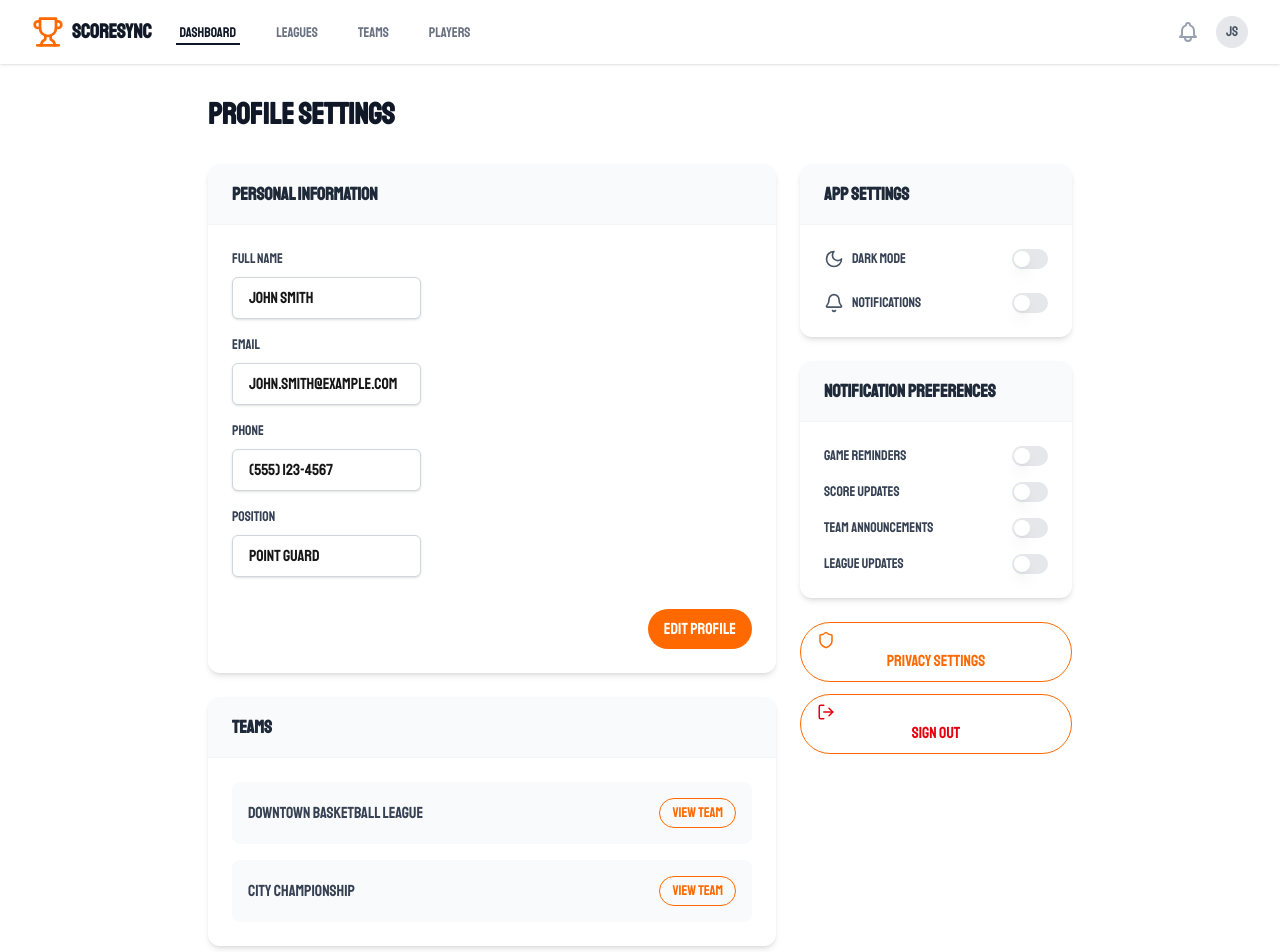
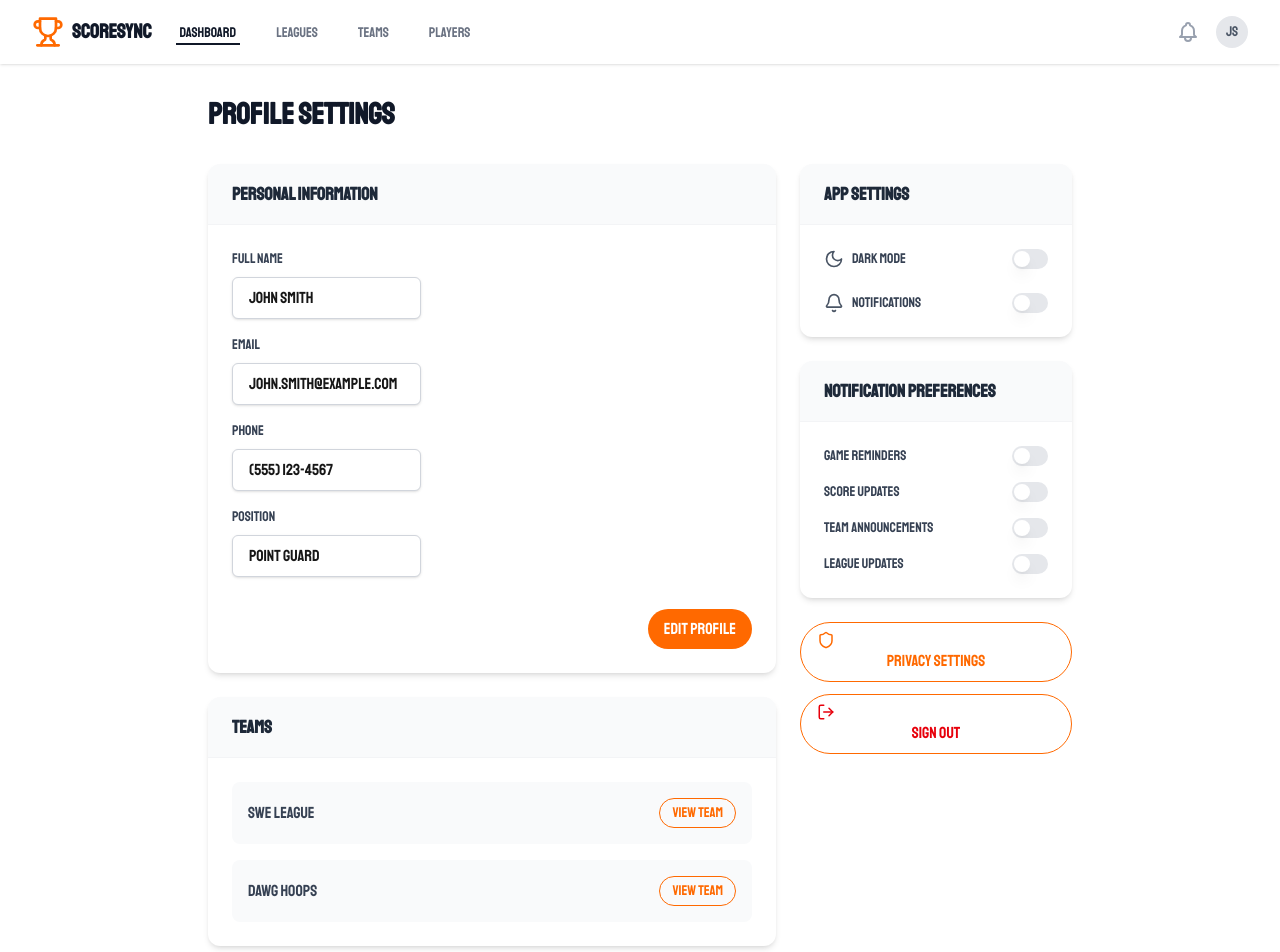
Before and after one commit to collinbrohm/score-sync, a Next.js app in the folder frontend/: page /Profile in a window 1280 px wide. Shown: the top 952 px of the page. Built offline with nearby package versions, Linux system fonts and the light colour scheme.

Commit message:
Profile changes.

```diff
--- a/frontend/src/app/Profile/page.tsx
+++ b/frontend/src/app/Profile/page.tsx
@@ -21,7 +21,7 @@ const initialProfile: ProfileData = {
   email: "john.smith@example.com",
   phone: "(555) 123-4567",
   position: "Point Guard",
-  teams: ["Downtown Basketball League", "City Championship"],
+  teams: ["SWE League", "DAWG Hoops"],
 };
 
 const Profile: React.FC = () => {
```
